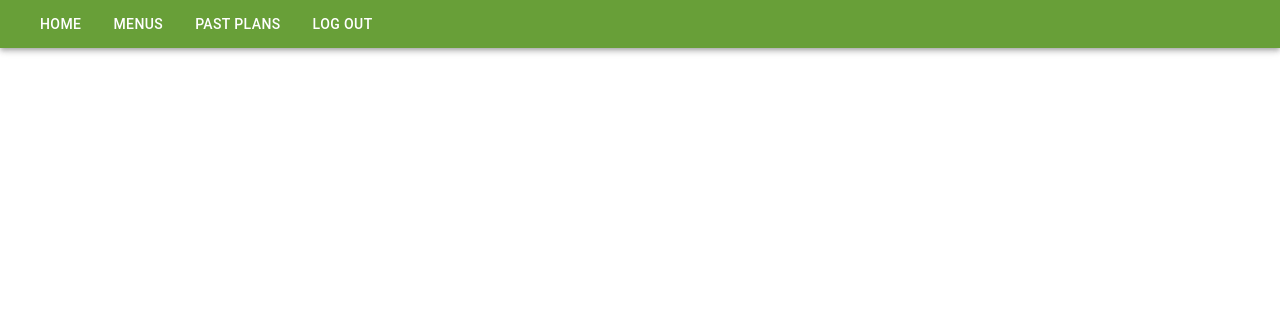
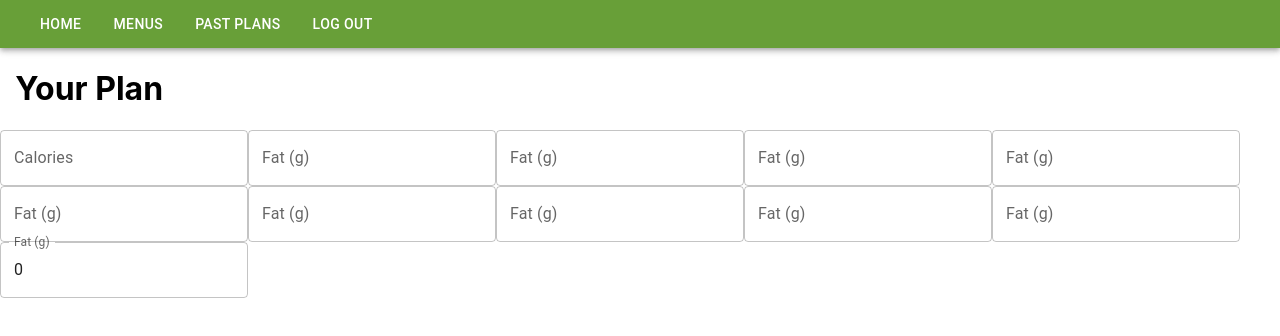
Before and after one commit to ColinMcKechney/advanced_db, a React (Create React App) app in the folder db_app/: page /Plan in a window 1280 px wide. Shown: the top 336 px of the page. Built offline with nearby package versions, Linux system fonts and the light colour scheme.

Commit message:
added text fields

```diff
--- a/db_app/src/components/Plan.js
+++ b/db_app/src/components/Plan.js
@@ -40,9 +40,29 @@ function MyPlan() {
 		 navigate('/');
 	}
 
+//get the start of each week and reformat to Oracle date type
+function weekStart(){
+  var date_str = new Date();
+  const days = ['Sunday', 'Monday', 'Tuesday', 'Wednesday', 'Thursday', 'Friday', 'Saturday']
+  var weekday = days[date_str.getDay()]
+
+  if (weekday != 'Sunday'){
+    return;
+  }
+
+  var date_str = new Date();
+  var curr_day = String(date_str.getDate()).padStart(2, '0');
+  const months = ['JAN', 'FEB', 'MAR', 'APR', 'MAY', 'JUN', 'JUL', 'AUG', 'SEP', 'OCT', 'NOV', 'DEC'];
+
+  var curr_month = months[date_str.getMonth()];
+  var curr_year = String(date_str.getFullYear());
+  var db_date = curr_day + '-' + curr_month + '-' + curr_year.slice(2);
+
+  return db_date;
+}
 
 
-    return (
+  return (
         <ThemeProvider theme={theme}>
       <div>
          <AppBar position="static">
@@ -66,6 +86,58 @@ function MyPlan() {
   </Toolbar>
 </AppBar>
       </div>
+        <h1>&nbsp; Your Plan</h1>
+
+        <form>
+        <TextField
+          id="calorie-input"
+          label="Calories"
+        />
+        <TextField
+          id="fat-input"
+          label="Fat (g)"
+        />
+        <TextField
+          id="saturated_fat-input"
+          label="Fat (g)"
+        />
+        <TextField
+          id="trans_fat-input"
+          label="Fat (g)"
+        />
+        <TextField
+          id="carbs-input"
+          label="Fat (g)"
+        />
+        <TextField
+          id="fiber-input"
+          label="Fat (g)"
+        />
+        <TextField
+          id="sugar-input"
+          label="Fat (g)"
+        />
+        <TextField
+          id="protein-input"
+          label="Fat (g)"
+
+        />
+        <TextField
+          id="sodium-input"
+          label="Fat (g)"
+        />
+        <TextField
+          id="potassium-input"
+          label="Fat (g)"
+        />
+        <TextField
+          id="cholesterol-input"
+          label="Fat (g)"
+          defaultValue="0"
+        />
+        </form>
+
+
     </ThemeProvider>
 
     );
```
Also changed, not shown: 2 other files (tests, documents, lock files or other folders).
